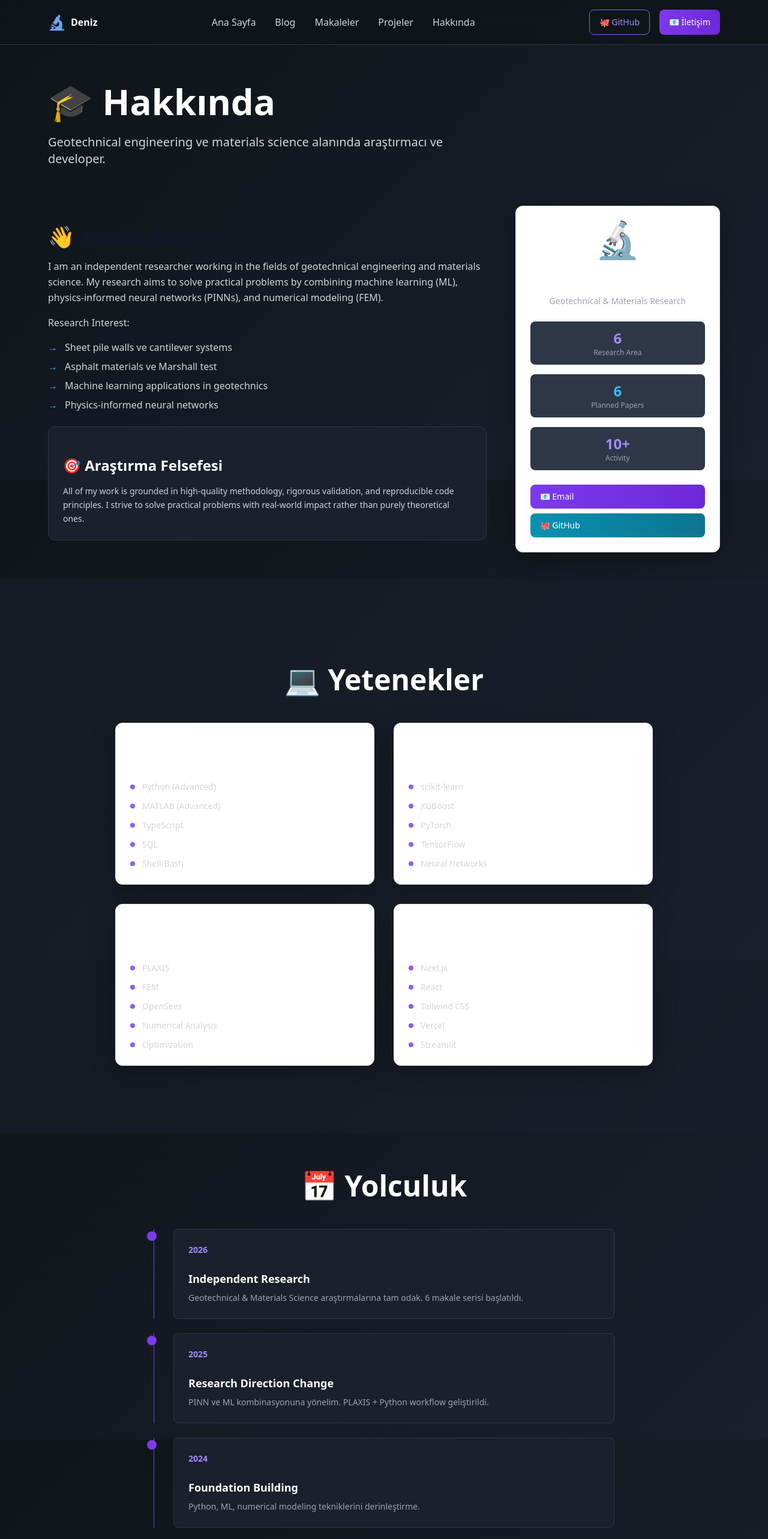
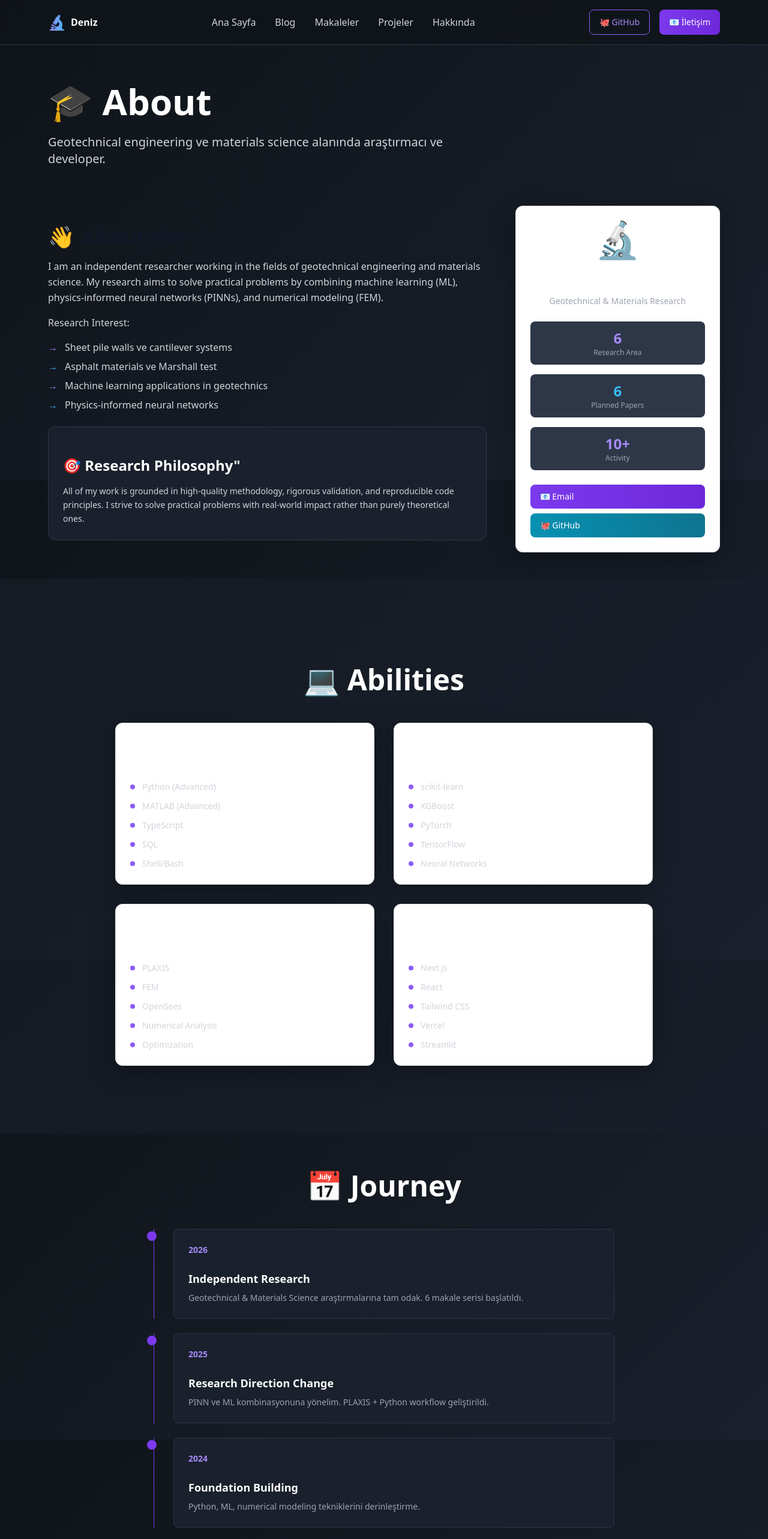
Before and after one commit to hdaltuntas/personal-research-site, a Next.js app: page /about in a window 1280 px wide. Shown: the top 2566 px of the page at 60% size. Built offline with nearby package versions, Linux system fonts and the light colour scheme.

Commit message:
Update page.tsx

```diff
--- a/app/about/page.tsx
+++ b/app/about/page.tsx
@@ -2,7 +2,7 @@ export default function About() {
   return (
     <>
       <section className="section pt-16">
-        <h1 className="text-5xl md:text-6xl font-bold text-white mb-6">🎓 Hakkında</h1>
+        <h1 className="text-5xl md:text-6xl font-bold text-white mb-6">🎓 About</h1>
         <p className="text-xl text-gray-300 max-w-2xl">
           Geotechnical engineering ve materials science alanında araştırmacı ve developer.
         </p>
@@ -40,7 +40,7 @@ export default function About() {
             </ul>
 
             <div className="bg-dark-800 border border-dark-700 rounded-xl p-6 mb-8">
-              <h3 className="font-bold text-white mb-4">🎯 Araştırma Felsefesi</h3>
+              <h3 className="font-bold text-white mb-4">🎯 Research Philosophy"</h3>
               <p className="text-gray-300 text-sm leading-relaxed">
                 All of my work is grounded in high-quality methodology, rigorous validation, and reproducible code principles.
                 I strive to solve practical problems with real-world impact rather than purely theoretical ones.
@@ -90,7 +90,7 @@ export default function About() {
       {/* Skills */}
       <section className="section-dark py-20">
         <div className="container-custom">
-          <h2 className="section-title">💻 Yetenekler</h2>
+          <h2 className="section-title">💻 Abilities</h2>
 
           <div className="grid md:grid-cols-2 gap-8 max-w-4xl mx-auto">
             {[
@@ -129,7 +129,7 @@ export default function About() {
 
       {/* Timeline */}
       <section className="section">
-        <h2 className="section-title">📅 Yolculuk</h2>
+        <h2 className="section-title">📅 Journey</h2>
 
         <div className="max-w-3xl mx-auto space-y-6">
           {[
@@ -169,13 +169,13 @@ export default function About() {
       {/* CTA */}
       <section className="section">
         <div className="bg-gradient-to-r from-primary-600 to-secondary-600 rounded-2xl p-12 text-center card-glow border-0">
-          <h2 className="text-4xl font-bold text-white mb-4">İşbirliği & İletişim</h2>
+          <h2 className="text-4xl font-bold text-white mb-4">Contact</h2>
           <p className="text-lg text-gray-100 mb-8 max-w-2xl mx-auto">
-            Araştırma, işbirliği, soru veya feedback için benimle iletişime geçebilirsiniz.
+            Feel free to reach out for research collaborations, inquiries, or feedback.
           </p>
           <div className="flex flex-wrap justify-center gap-4">
             <a href="mailto:deniz@example.com" className="btn bg-white text-primary-600 hover:bg-gray-100">
-              📧 Email Gönder
+              📧 Send mail.
             </a>
             <a href="https://github.com" className="btn bg-white bg-opacity-20 text-white hover:bg-opacity-30" target="_blank">
               🐙 GitHub
```
